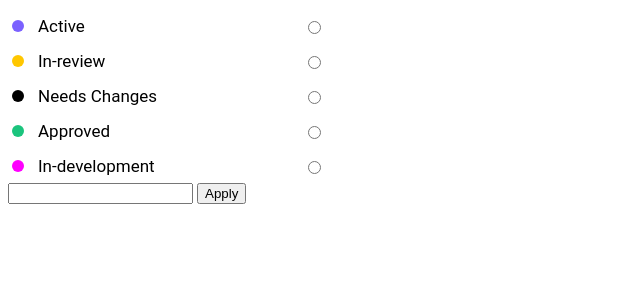
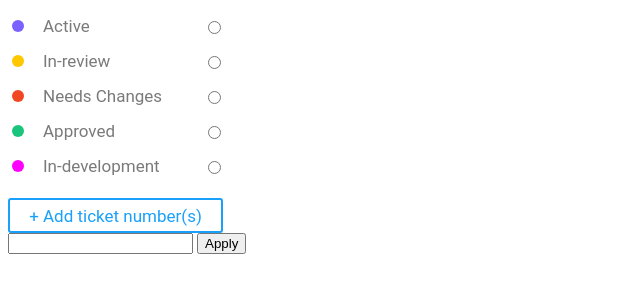
Before and after one commit to vora/Is-it-done-yet-, a plain HTML site: page ui.html in a window 1280 px wide. Shown: the whole page, without its empty margins (0-640 px from the left). Drawn offline with Linux system fonts and the light colour scheme.

Commit message:
Styled button, container

```diff
--- a/StyleSheet.css
+++ b/StyleSheet.css
@@ -2,22 +2,49 @@
   display: flex;
   align-items: center;
   justify-content: space-between;
-  width: 25%;
   height: 35px;
+  max-width: 215px;
+}
+
+label:hover {
+  cursor: pointer;
+  color: #000000;
+  opacity: 1;
 }
 
 svg {
-  margin-right: 10px;
+  margin-right: 15px;
 }
 
 .inner-box {
   display: flex;
-  font-style: R;
+  justify-content: left;
 }
 
 label {
-  font-size: 17;
+  width: 160px;
+  font-size: 17px;
   font-family: "Roboto", sans-serif;
+  color: #6c6c6c;
+  opacity: 0.9;
+}
+
+#btnAddTicket {
+  width: 215px;
+  height: 35px;
+
+  cursor: pointer;
+  border: 2px solid #18a0fb;
+
+  text-align: center;
+  font-size: 17px;
+  line-height: 12px;
+  margin-top: 15px;
+
+  font-family: "Roboto", sans-serif;
+  background-color: #ffffff;
+  border-radius: 3px;
+  color: #18a0fb;
 }
 
 #circle-active {
--- a/ui.html
+++ b/ui.html
@@ -1,7 +1,6 @@
 <head>
   <link rel="stylesheet" type="text/css" href="./StyleSheet.css" />
 </head>
-<body>
 <form id="status-form">
   <div class="box">
     <div class="inner-box">
@@ -28,9 +27,9 @@
   <div class="box">
     <div class="inner-box">
       <svg height="20" width="20">
-          <circle id=""circle-change" cx="10" cy="10" r="6" />
+        <circle id="circle-change" cx="10" cy="10" r="6" />
       </svg>
-        <label for="status-change"> Needs Changes</label>
+      <label for="status-change">Needs Changes</label>
     </div>
     <input
       type="radio"
@@ -44,7 +43,7 @@
       <svg height="20" width="20">
         <circle id="circle-approved" cx="10" cy="10" r="6" />
       </svg>
-        <label for="status-approved"> Approved</label>
+      <label for="status-approved">Approved</label>
     </div>
     <input type="radio" id="status-approved" name="status" value="Approved" />
   </div>
@@ -53,20 +52,17 @@
       <svg height="20" width="20">
         <circle id="circle-dev" cx="10" cy="10" r="6" />
       </svg>
-        <label for="status-dev"> In-development</label>
+      <label for="status-dev">In-development</label>
     </div>
-      <input
-        type="radio"
-        id="status-dev"
-        name="status"
-        value="In-development"
-      />
+    <input type="radio" id="status-dev" name="status" value="In-development" />
   </div>
-
+  <button id="btnAddTicket" type="menu">+ Add ticket number(s)</button>
+  <br />
   <input id="textBox" type="text" name="ticketNumber" />
   <button id="apply" type="submit">Apply</button>
 </form>
 
+<body>
   <script>
     document.querySelector("form").addEventListener("submit", () => {
       var getCheckedStatus = document.querySelector(
```
Lines whose indentation alone changed are shown as unchanged.
